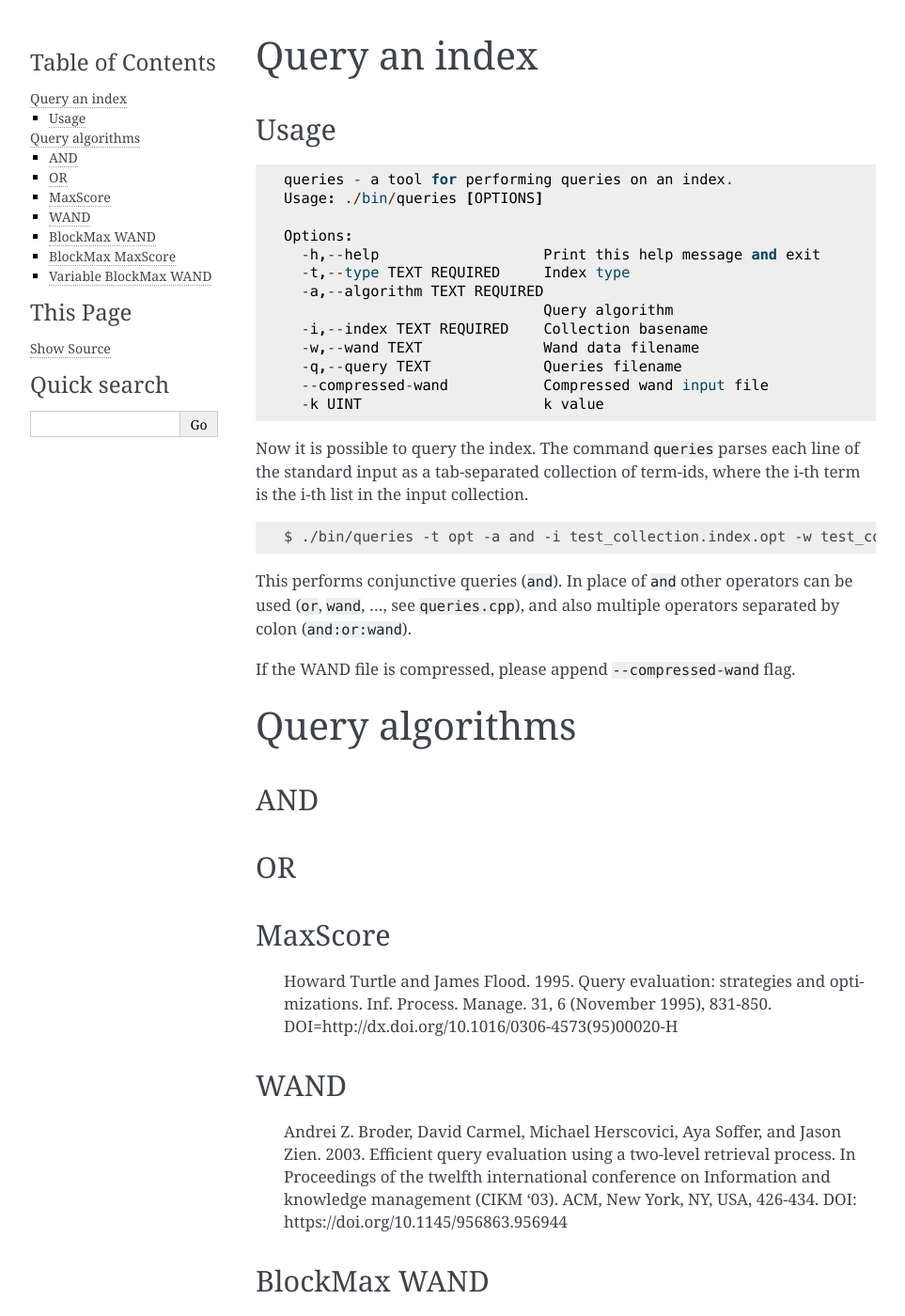
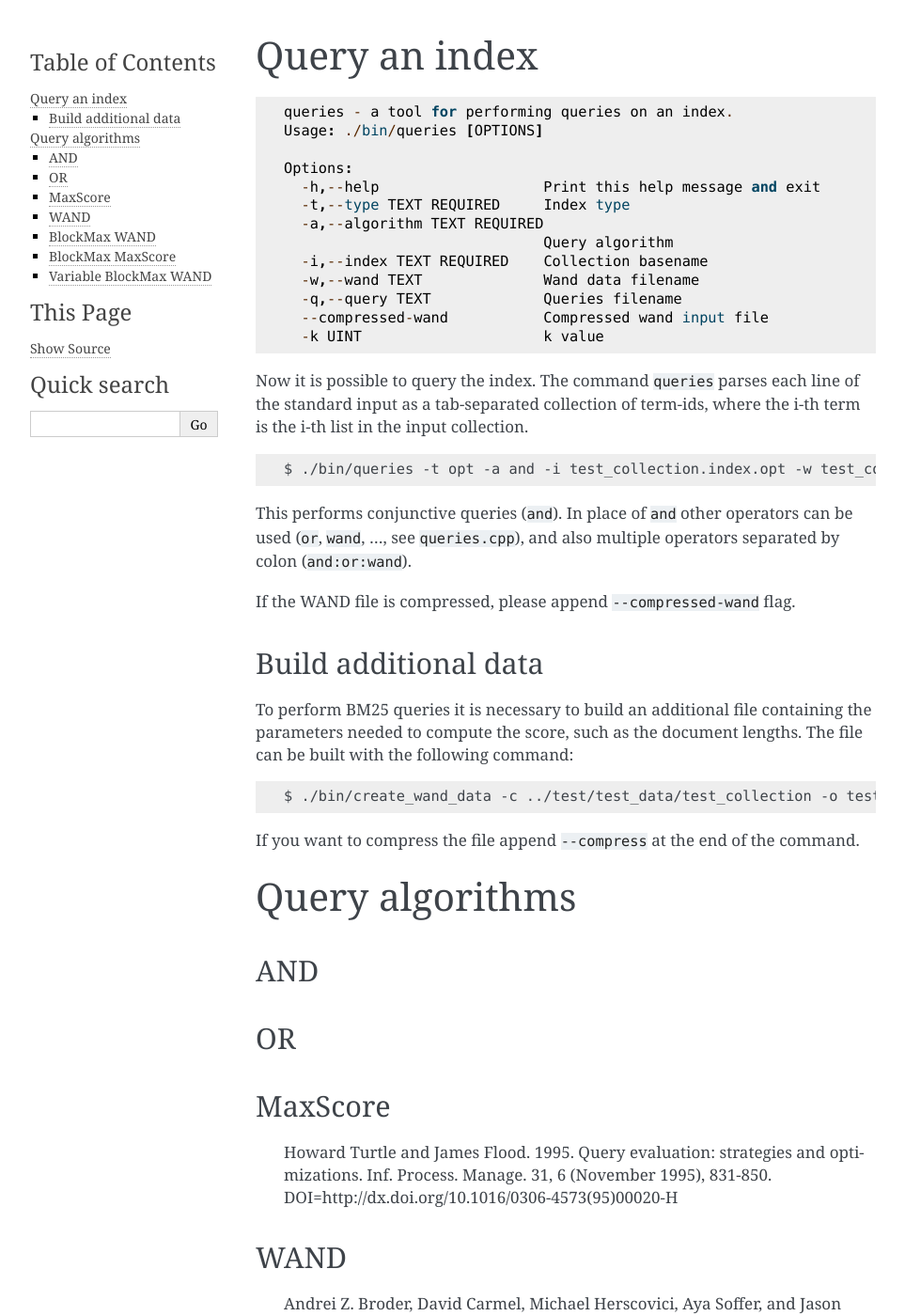
Before and after one commit to pisa-engine/pisa, a Sphinx documentation site: the page built from docs/source/query_index.md, in a window 1280 px wide and 1400 px high. Shown: the whole window at 94% size, without its empty margins (148-1111 px from the left). Built offline with Sphinx 7.4.7, drawn with Linux system fonts in a browser that asks for light colours.

Commit message:
Update query_index.md

````diff
--- a/docs/source/query_index.md
+++ b/docs/source/query_index.md
@@ -1,8 +1,5 @@
 Query an index
 ==============
-
-Usage
---------------
 
 ```
 queries - a tool for performing queries on an index.
@@ -32,6 +29,17 @@ separated by colon (`and:or:wand`).
 
 If the WAND file is compressed, please append `--compressed-wand` flag.
 
+## Build additional data
+
+To perform BM25 queries it is necessary to build an additional file containing
+the parameters needed to compute the score, such as the document lengths. The
+file can be built with the following command:
+
+    $ ./bin/create_wand_data -c ../test/test_data/test_collection -o test_collection.wand
+
+If you want to compress the file append `--compress` at the end of the command.
+
+
 Query algorithms
 ================
 
````
